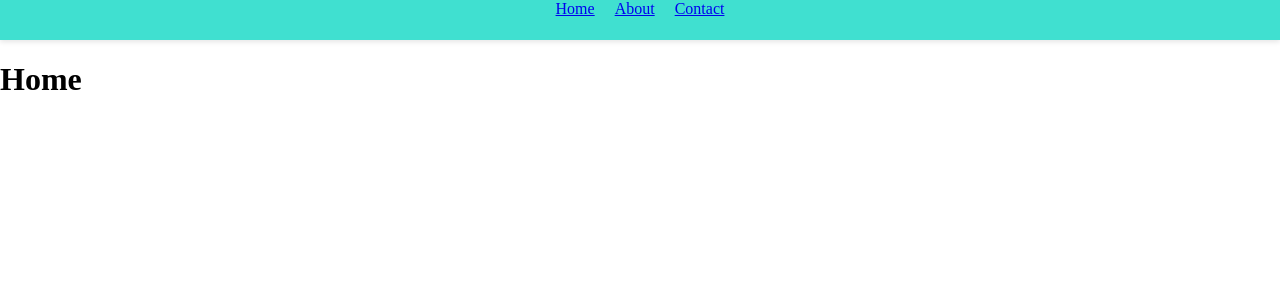
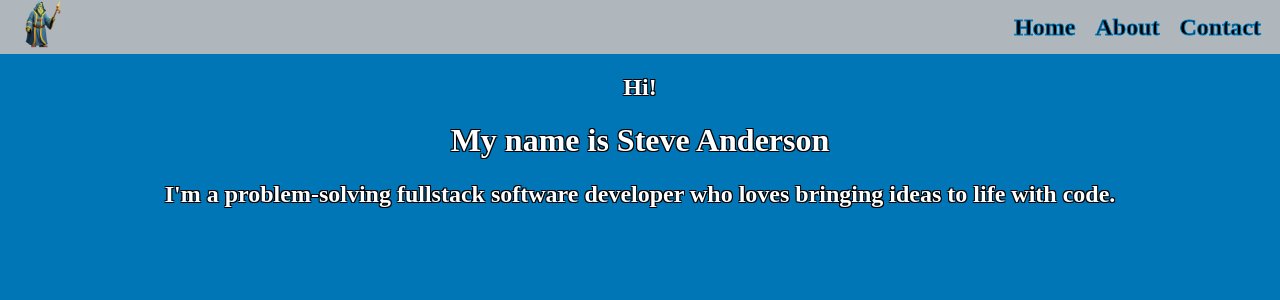
Before and after one commit to BukHwt/portfolio-project, a Vue app in the folder frontend/: page / in a window 1280 px wide. Shown: the top 300 px of the page. Built offline with nearby package versions, Linux system fonts and the light colour scheme.

Commit message:
WIP - Starting to put some content in in order to get it hosted, header tests missing/broken

```diff
--- a/frontend/src/App.vue
+++ b/frontend/src/App.vue
@@ -5,9 +5,7 @@ import Header from "./components/Header.vue";
 <template>
   <div id="app-container">
     <Header> </Header>
-    <div id="router-container">
-      <router-view> </router-view>
-    </div>
+    <router-view> </router-view>
   </div>
 </template>
 
@@ -15,9 +13,7 @@ import Header from "./components/Header.vue";
 #app-container {
   display: flex;
   flex-direction: column;
-  min-height: 100vh;
   margin: 0;
-  min-width: 100vw;
   padding: 0;
 }
 </style>
--- a/frontend/src/components/Header.vue
+++ b/frontend/src/components/Header.vue
@@ -2,6 +2,9 @@
 
 <template>
   <header id="header-container" data-testid="header">
+    <router-link to="/"
+      ><img src="../assets/wizardpng.png" alt="wizard"
+    /></router-link>
     <nav>
       <router-link to="/">Home</router-link>
       <router-link to="/about">About</router-link>
@@ -13,29 +16,34 @@
 <style scoped>
 #header-container {
   position: sticky;
-  top: 0;
-  width: 100%;
-  background: turquoise;
-  text-align: center;
-  box-shadow: 0 2px 5px rgba(0, 0, 0, 0.1);
-  height: 2.5em;
-  margin: 0;
-  padding: 0;
+  background: rgb(176, 183, 188);
+  display: flex;
+  justify-content: space-between;
+  align-items: center;
 }
 
 nav {
   display: flex;
-  justify-content: center;
+  justify-content: right;
   gap: 20px;
+  padding-right: 1.5vw;
 }
 
-router-link {
+a {
   text-decoration: none;
   color: black;
   font-weight: bold;
+  text-shadow: 0;
+  font-size: 1.5em;
+  -webkit-text-stroke: 1px rgb(0, 118, 182);
 }
 
-router-link:hover {
-  color: blue;
+a:hover {
+  color: rgb(0, 118, 182);
+}
+img {
+  padding-left: 1.5vw;
+  height: 6vh;
+  width: 6vh;
 }
 </style>
--- a/frontend/src/style.css
+++ b/frontend/src/style.css
@@ -1,4 +1,6 @@
 body {
   margin: 0;
   padding: 0;
+  background: rgb(0, 118, 182);
+  color: white;
 }
--- a/frontend/src/views/Home.vue
+++ b/frontend/src/views/Home.vue
@@ -2,8 +2,25 @@
 
 <template>
   <div id="home-container" data-testid="home">
-    <h1>Home</h1>
+    <div>
+      <h2>Hi!</h2>
+      <h1>My name is Steve Anderson</h1>
+      <h2>
+        I'm a problem-solving fullstack software developer who loves bringing
+        ideas to life with code.
+      </h2>
+    </div>
   </div>
 </template>
 
-<style scoped></style>
+<style scoped>
+#home-container {
+  display: flex;
+  justify-content: center;
+  align-items: center;
+  text-align: center;
+  text-shadow: -1px -1px 0 black, 1px -1px 0 black, -1px 1px 0 black,
+    1px 1px 0 black;
+  font-weight: bold;
+}
+</style>
```
Also changed, not shown: frontend/src/assets/wizardpng.png (added).
